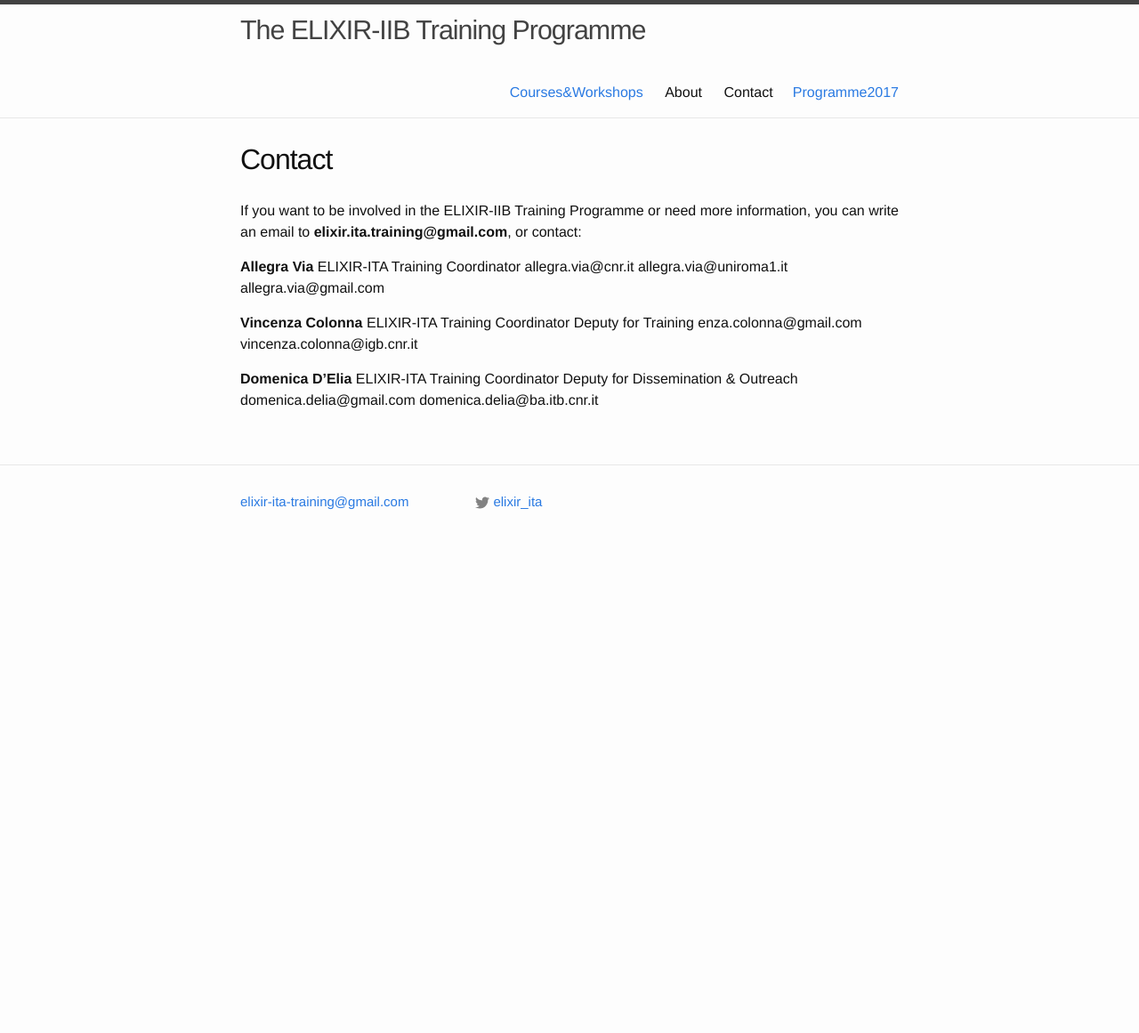
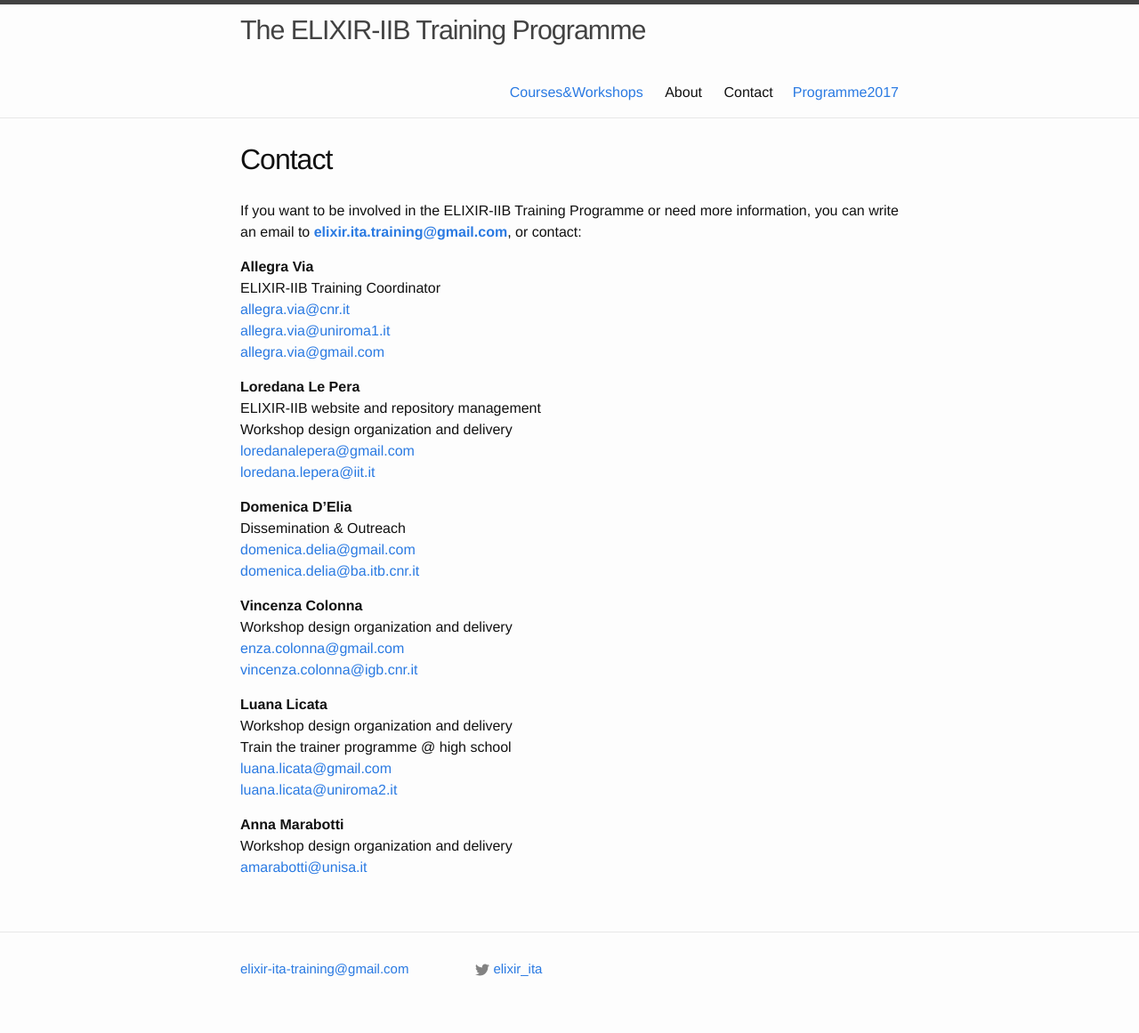
Before and after one commit to ELIXIR-IIB-training/website, a Jekyll site: the page built from _pages/03-contact.md, in a window 1280 px wide. Shown: the whole page at 89% size. Built offline with Jekyll 4.4.1, drawn with Linux system fonts in a browser that asks for light colours; before the commit the page ends 900 px from its top, so only the background shows below that.

Commit message:
Updated contact details

```diff
--- a/_pages/03-contact.md
+++ b/_pages/03-contact.md
@@ -4,20 +4,36 @@ title: Contact
 permalink: /contact/
 ---
 
-If you want to be involved in the ELIXIR-IIB Training Programme or need more information, you can write an email to **elixir.ita.training@gmail.com**, or contact:
+If you want to be involved in the ELIXIR-IIB Training Programme or need more information, you can write an email to **<elixir.ita.training@gmail.com>**, or contact:
 
-**Allegra Via**
-ELIXIR-ITA Training Coordinator
-allegra.via@cnr.it
-allegra.via@uniroma1.it
-allegra.via@gmail.com
+**Allegra Via**<br>
+ELIXIR-IIB Training Coordinator<br>
+<allegra.via@cnr.it><br>
+<allegra.via@uniroma1.it><br>
+<allegra.via@gmail.com>
 
-**Vincenza Colonna**
-ELIXIR-ITA Training Coordinator Deputy for Training
-enza.colonna@gmail.com
-vincenza.colonna@igb.cnr.it
+**Loredana Le Pera**<br>
+ELIXIR-IIB website and repository management<br>
+Workshop design organization and delivery<br>
+<loredanalepera@gmail.com><br>
+<loredana.lepera@iit.it>
 
-**Domenica D'Elia**
-ELIXIR-ITA Training Coordinator Deputy for Dissemination & Outreach
-domenica.delia@gmail.com
-domenica.delia@ba.itb.cnr.it
+**Domenica D'Elia**<br>
+Dissemination & Outreach <br>
+<domenica.delia@gmail.com> <br>
+<domenica.delia@ba.itb.cnr.it>
+
+**Vincenza Colonna**<br>
+Workshop design organization and delivery <br>
+<enza.colonna@gmail.com><br>
+<vincenza.colonna@igb.cnr.it>
+
+**Luana Licata**<br>
+Workshop design organization and delivery<br>
+Train the trainer programme @ high school<br>
+<luana.licata@gmail.com><br>
+<luana.licata@uniroma2.it>
+
+**Anna Marabotti**<br>
+Workshop design organization and delivery<br>
+<amarabotti@unisa.it>
```
